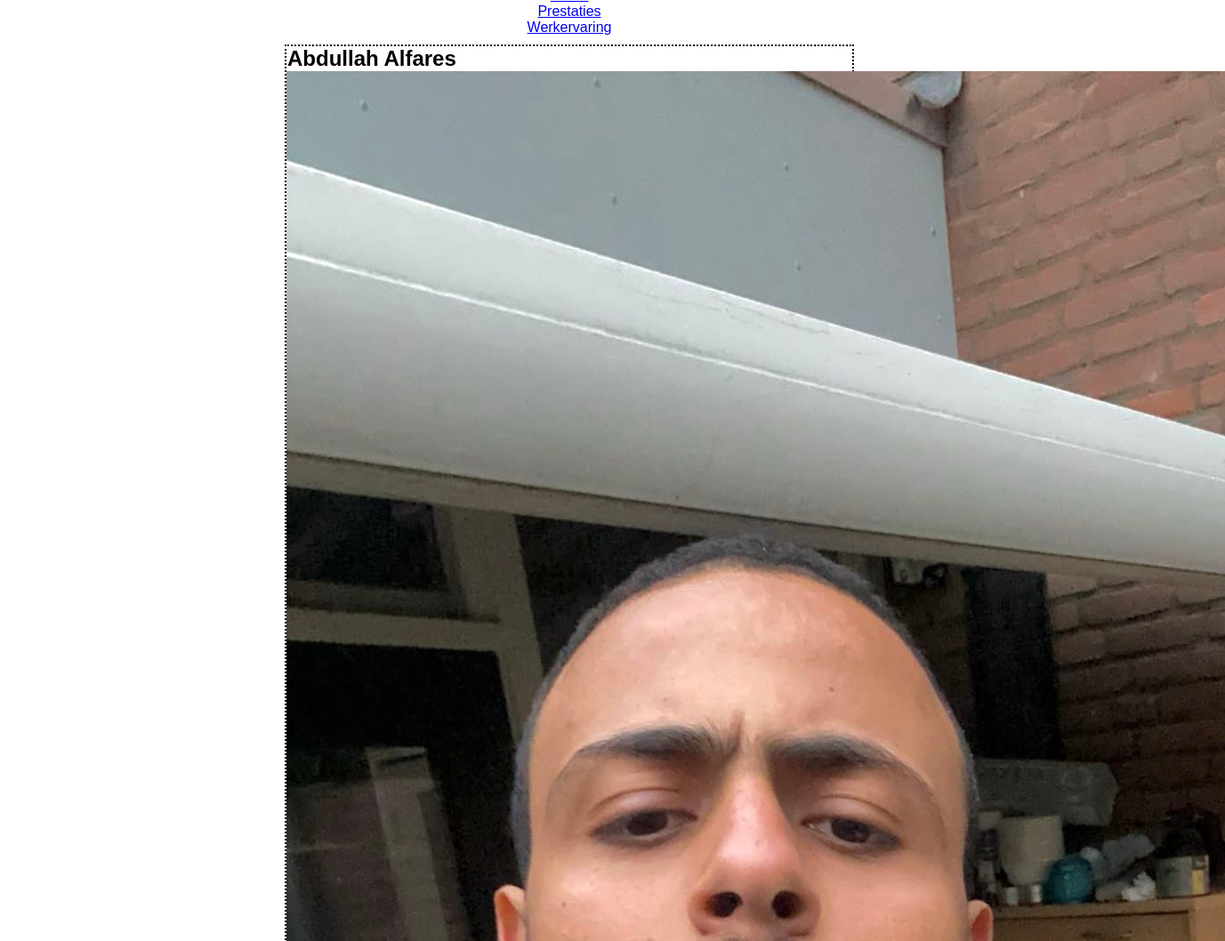
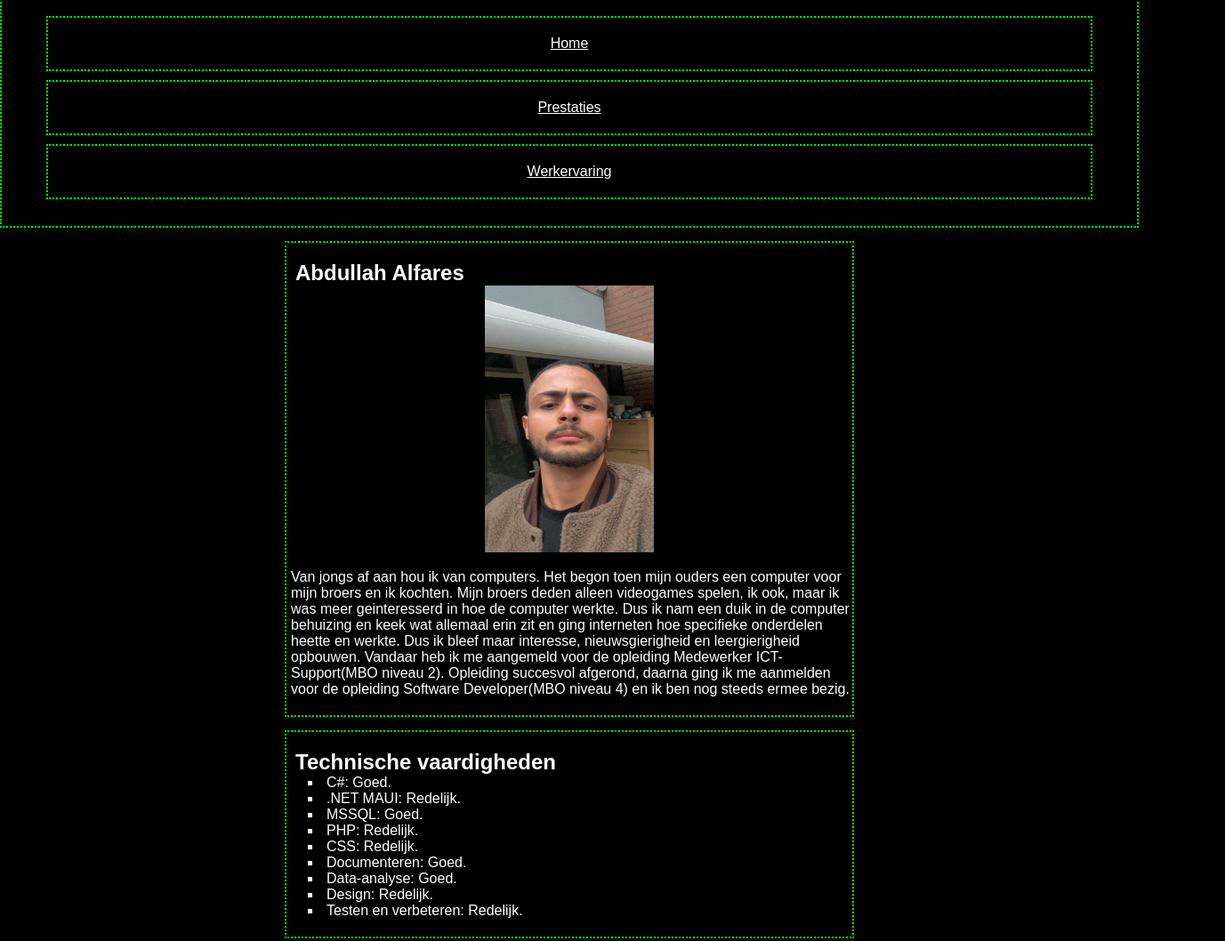
Before and after one commit to D3ADL7/D3ADL7.github.io, a plain HTML site: page index.html in a window 1280 px wide. Shown: the part 14-1072 px from the top of the page at 89% size, 1377 px wide, since content can reach past the window. Drawn offline with Linux system fonts and the light colour scheme.

Commit message:
added comments to css and made the website look prettier.

```diff
--- a/index.html
+++ b/index.html
@@ -11,20 +11,19 @@
     </head>
     <body>
         <header>
-            <ul>
-                <li><a href="index.html">Home</a></li>
-                <li><a href="pages/AccomplishmentPage.html">Prestaties</a></li>
-                <li><a href="pages/WorkPage.html">Werkervaring</a></li>
-            </ul>
+            <nav>
+                <ul>
+                    <li><a href="index.html">Home</a></li>
+                    <li><a href="pages/AccomplishmentPage.html">Prestaties</a></li>
+                    <li><a href="pages/WorkPage.html">Werkervaring</a></li>
+                </ul>
+            </nav>
         </header>
         <main>
             <article>
                 <h1>Abdullah Alfares</h1>
                 <figure>
-                    <img src="/images/appie.jpg" alt="foto van abdullah">
-                    <figcaption>
-                            Appie!
-                    </figcaption>
+                    <img src="/images/appie.jpg" alt="foto van abdullah" width="190" height="300">
                 </figure>
                 <p>
                     Van jongs af aan hou ik van computers.
@@ -45,6 +44,7 @@
                     <li><p>PHP: Redelijk.</p></li>
                     <li><p>CSS: Redelijk.</p></li>
                     <li><p>Documenteren: Goed.</p></li>
+                    <li><p>Data-analyse: Goed.</p></li>
                     <li><p>Design: Redelijk.</p></li>
                     <li><p>Testen en verbeteren: Redelijk.</p></li>
                 </ul>
--- a/style/stylesheet.css
+++ b/style/stylesheet.css
@@ -5,38 +5,68 @@
     background-repeat: no-repeat;
     font-family: Arial;
     box-sizing: border-box;
-    margin: 0;
-    padding: 0;
     text-align: center;
+    color: white;
 }
 
+/* space between dotted elements and images. */
+figure, article, nav
+{
+    margin: 0px 0px 15px 0px;
+}
+
+nav ul li a
+{
+    display: block;
+}
+
+nav ul li
+{
+    margin: 10px 50px;
+}
+
+/* dotted elemetns. retro vibe. */
+header ul ,footer ul, article, aside, nav ul li a
+{
+    border: 2px dotted lime;
+    padding: 20px 0px;
+}
+
+/* position for articles at center of the screen */
 article
 {
-    border: 2px dotted black;
-    margin: 10px 0px;
     width: 50%;
     position: relative;
     left: 25vw;
 }
 
-article h1, article h3, li p
+/*heading and subheading offsetting dotted border*/
+article h1, article h3
 {
-    text-align: left;
-    margin: 0px 0px 0px 1px;
+    margin: 0px 0px 0px 10px;
 }
 
-article p
+/* text heading, subheading */
+article li, article p,article h1, article h3
 {
-    margin: 3px 3px;
-}
-
-article li, article p
-{
-    margin: 0px 0px 0px 50px;
     text-align: left;
 }
 
-li
+/* list offsetting heading or subheading */
+article li
+{
+    margin: 0px 0px 0px 40px;
+    list-style:square;
+    list-style-position: outside;
+}
+
+/* paragraph offsetting heading or subheading */
+article p
+{
+    margin: 0px 0px 0px 5px;
+}
+
+footer li, header li
 {
     list-style: none;
 }
@@ -46,3 +76,25 @@ iframe
     width: 100%;
     height: 500px;
 }
+
+body
+{
+    background-color: rgb(0, 0, 0);
+}
+
+main
+{
+    display: flex;
+    flex-direction: column;
+}
+
+ul a
+{
+
+}
+
+aside
+{
+
+}
+/* MEDIA QUERTY TRIGGERPOINT???BREAKPOINT @ 600px RESOLUTION. */
```
Also changed, not shown: pages/AccomplishmentPage.html (+7 -5 lines), pages/WorkPage.html (+7 -5 lines).
